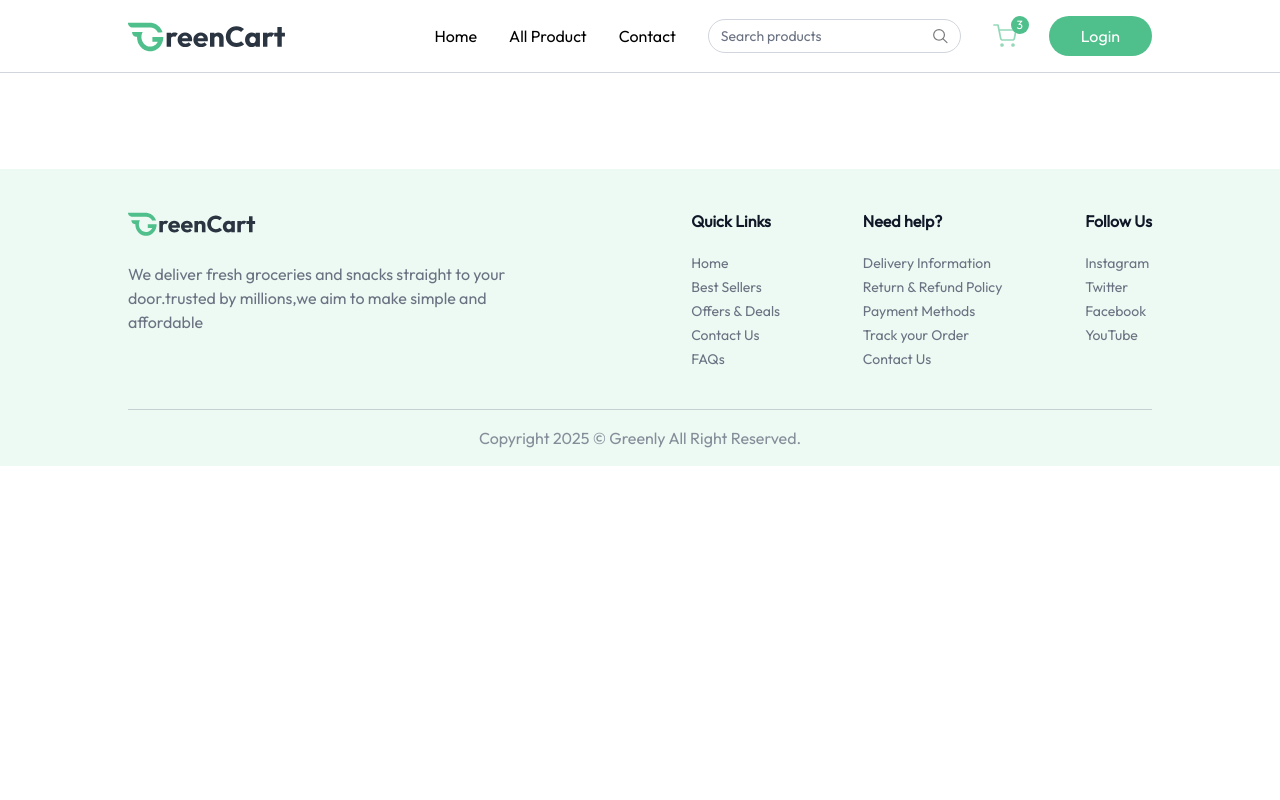
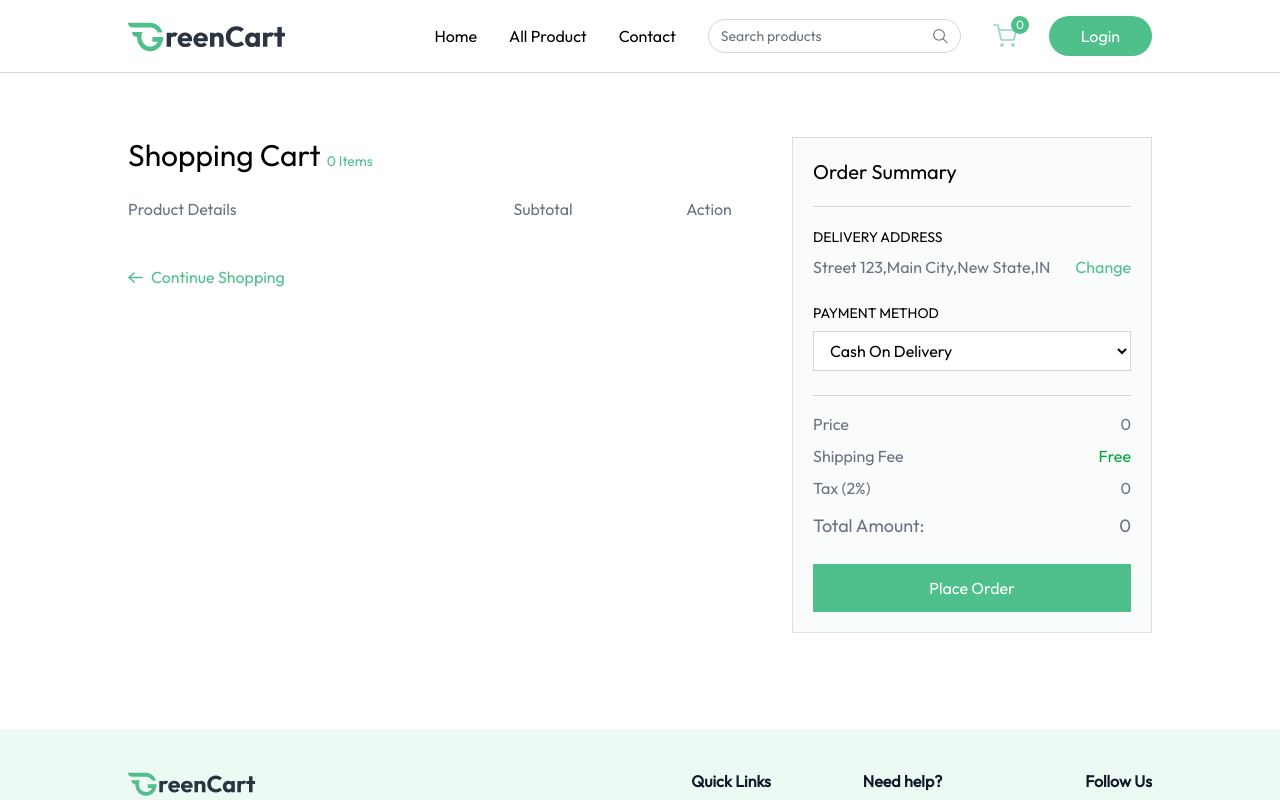
Before and after one commit to sksanoyarali/Greenly, a React (Vite) app in the folder frontend/: page /cart in a window 1280 px wide. Shown: the top 800 px of the page. Built offline with nearby package versions, Linux system fonts and the light colour scheme.

Commit message:
added cart page

```diff
--- a/frontend/src/App.jsx
+++ b/frontend/src/App.jsx
@@ -9,6 +9,7 @@
 import AllProduct from './pages/AllProduct'
 import ProductCategory from './pages/ProductCategory'
 import ProductDetail from './pages/ProductDetail'
+import Cart from './pages/Cart'
 
 const App = () => {
   const { showUserLogin } = useAppContext()
@@ -26,6 +27,7 @@
           <Route path="/products" element={<AllProduct />} />
           <Route path="/products/:category" element={<ProductCategory />} />
           <Route path="/products/:category/:id" element={<ProductDetail />} />
+          <Route path="/cart" element={<Cart />} />
         </Routes>
       </div>
       {!isSellerPath ? <Footer /> : null}
--- a/frontend/src/components/Navbar.jsx
+++ b/frontend/src/components/Navbar.jsx
@@ -11,6 +11,7 @@
     navigate,
     searchQuery,
     setSearchQuery,
+    getCartCount,
   } = useAppContext()
 
   const logout = async () => {
@@ -49,7 +50,7 @@
         >
           <img src={assets.cart_icon} alt="cart" className="w-6 opacity-60" />
           <button className="absolute -top-2 -right-3 text-xs text-white bg-primary w-[18px] h-[18px] rounded-full">
-            3
+            {getCartCount()}
           </button>
         </div>
 
@@ -81,15 +82,25 @@
         )}
       </div>
 
+      <div className="flex items-center gap-6 sm:hidden">
+        <div
+          onClick={() => navigate('/cart')}
+          className="relative cursor-pointer"
+        >
+          <img src={assets.cart_icon} alt="cart" className="w-6 opacity-60" />
+          <button className="absolute -top-2 -right-3 text-xs text-white bg-primary w-[18px] h-[18px] rounded-full">
+            {getCartCount()}
+          </button>
+        </div>
         <button
           onClick={() => (open ? setOpen(false) : setOpen(true))}
           aria-label="Menu"
-        className="sm:hidden"
+          className=""
         >
           {/* Menu Icon SVG */}
           <img src={assets.menu_icon} alt="menu" />
         </button>
-
+      </div>
       {/* Mobile Menu */}
       {open && (
         <div
--- a/frontend/src/context/appContext.jsx
+++ b/frontend/src/context/appContext.jsx
@@ -68,7 +68,7 @@
   const getCartAmount = () => {
     let totalAmount = 0
     for (const item in cartItems) {
-      let itemInfo = products.find((product) => product._id === items)
+      let itemInfo = products.find((product) => product._id === item)
       if (cartItems[item] > 0) {
         totalAmount += itemInfo.offerPrice * cartItems[item]
       }
--- /dev/null
+++ b/frontend/src/pages/Cart.jsx
@@ -0,0 +1,233 @@
+import { useEffect, useState } from 'react'
+import { useAppContext } from '../context/appContext'
+import { assets, dummyAddress } from '../assets/assets'
+
+const Cart = () => {
+  const [showAddress, setShowAddress] = useState(false)
+  const [cartArray, setCartArray] = useState([])
+  const [addresses, setAddresses] = useState(dummyAddress)
+  const [selectedAddress, setSelectedAddress] = useState(dummyAddress[0])
+
+  const [paymentOption, setPaymentOption] = useState('COD')
+
+  const getCart = () => {
+    const tempArray = []
+    for (const key in cartItems) {
+      const product = products.find((item) => item._id === key)
+      product.quantity = cartItems[key]
+      tempArray.push(product)
+    }
+    setCartArray(tempArray)
+  }
+  const {
+    products,
+    currency,
+    cartItems,
+    removeFromCart,
+    getCartCount,
+    upadteCartItem,
+    navigate,
+    getCartAmount,
+  } = useAppContext()
+
+  const placeOrder = async () => {}
+  useEffect(() => {
+    if (products.length > 0 && cartItems) {
+      getCart()
+    }
+  }, [products, cartItems])
+  return products.length > 0 && cartItems ? (
+    <div className="flex flex-col md:flex-row mt-16">
+      <div className="flex-1 max-w-4xl">
+        <h1 className="text-3xl font-medium mb-6">
+          Shopping Cart{' '}
+          <span className="text-sm text-primary">{getCartCount()} Items</span>
+        </h1>
+
+        <div className="grid grid-cols-[2fr_1fr_1fr] text-gray-500 text-base font-medium pb-3">
+          <p className="text-left">Product Details</p>
+          <p className="text-center">Subtotal</p>
+          <p className="text-center">Action</p>
+        </div>
+
+        {cartArray.map((product, index) => (
+          <div
+            key={index}
+            className="grid grid-cols-[2fr_1fr_1fr] text-gray-500 items-center text-sm md:text-base font-medium pt-3"
+          >
+            <div className="flex items-center md:gap-6 gap-3">
+              <div
+                onClick={() => {
+                  navigate(
+                    `/products/${product.category.toLowerCase()}/${product._id}`
+                  )
+                  scrollTo(0, 0)
+                }}
+                className="cursor-pointer w-24 h-24 flex items-center justify-center border border-gray-300 rounded overflow-hidden"
+              >
+                <img
+                  className="max-w-full h-full object-cover"
+                  src={product.image[0]}
+                  alt={product.name}
+                />
+              </div>
+              <div>
+                <p className="hidden md:block font-semibold">{product.name}</p>
+                <div className="font-normal text-gray-500/70">
+                  <p>
+                    Weight: <span>{product.weight || 'N/A'}</span>
+                  </p>
+                  <div className="flex items-center">
+                    <p>Qty:</p>
+                    <select
+                      onChange={(e) =>
+                        upadteCartItem(product._id, Number(e.target.value))
+                      }
+                      value={cartItems[product._id]}
+                      className="outline-none"
+                    >
+                      {Array(
+                        cartItems[product._id] > 9 ? cartItems[product._id] : 9
+                      )
+                        .fill('')
+                        .map((_, index) => (
+                          <option key={index} value={index + 1}>
+                            {index + 1}
+                          </option>
+                        ))}
+                    </select>
+                  </div>
+                </div>
+              </div>
+            </div>
+            <p className="text-center">
+              {currency}
+              {product.offerPrice * product.quantity}
+            </p>
+            <button
+              onClick={() => {
+                removeFromCart(product._id)
+              }}
+              className="cursor-pointer mx-auto"
+            >
+              <img
+                src={assets.remove_icon}
+                alt="remove"
+                className="inline-block w-6 h-6"
+              />
+            </button>
+          </div>
+        ))}
+
+        <button
+          onClick={() => {
+            navigate('/products')
+            scrollTo(0, 0)
+          }}
+          className="group cursor-pointer flex items-center mt-8 gap-2 text-primary font-medium"
+        >
+          <img
+            src={assets.arrow_right_icon_colored}
+            alt="arrow"
+            className="group-hover:-translate-x-1 transition"
+          />
+          Continue Shopping
+        </button>
+      </div>
+
+      <div className="max-w-[360px] w-full bg-gray-100/40 p-5 max-md:mt-16 border border-gray-300/70">
+        <h2 className="text-xl md:text-xl font-medium">Order Summary</h2>
+        <hr className="border-gray-300 my-5" />
+
+        <div className="mb-6">
+          <p className="text-sm font-medium uppercase">Delivery Address</p>
+          <div className="relative flex justify-between items-start mt-2">
+            <p className="text-gray-500">
+              {selectedAddress
+                ? `${selectedAddress.street},${selectedAddress.city},${selectedAddress.state},${selectedAddress.country}`
+                : 'No Address Found'}
+            </p>
+            <button
+              onClick={() => setShowAddress(!showAddress)}
+              className="text-primary hover:underline cursor-pointer"
+            >
+              Change
+            </button>
+            {showAddress && (
+              <div className="absolute top-12 py-1 bg-white border border-gray-300 text-sm w-full">
+                {addresses.map((address, index) => (
+                  <p
+                    key={index}
+                    onClick={() => {
+                      setSelectedAddress(address)
+                      setShowAddress(false)
+                    }}
+                    className="text-gray-500 p-2 hover:bg-gray-100"
+                  >
+                    {address.street},{address.city},{address.state},
+                    {address.country}
+                  </p>
+                ))}
+                <p
+                  onClick={() => navigate('/add-address')}
+                  className="text-primary text-center cursor-pointer p-2 hover:bg-primary/10"
+                >
+                  Add address
+                </p>
+              </div>
+            )}
+          </div>
+
+          <p className="text-sm font-medium uppercase mt-6">Payment Method</p>
+
+          <select
+            onChange={(e) => setPaymentOption(e.target.value)}
+            className="w-full border border-gray-300 bg-white px-3 py-2 mt-2 outline-none"
+          >
+            <option value="COD">Cash On Delivery</option>
+            <option value="Online">Online Payment</option>
+          </select>
+        </div>
+
+        <hr className="border-gray-300" />
+
+        <div className="text-gray-500 mt-4 space-y-2">
+          <p className="flex justify-between">
+            <span>Price</span>
+            <span>
+              {currency}
+              {getCartAmount()}{' '}
+            </span>
+          </p>
+          <p className="flex justify-between">
+            <span>Shipping Fee</span>
+            <span className="text-green-600">Free</span>
+          </p>
+          <p className="flex justify-between">
+            <span>Tax (2%)</span>
+            <span>
+              {currency}
+              {(getCartAmount() * 2) / 100}
+            </span>
+          </p>
+          <p className="flex justify-between text-lg font-medium mt-3">
+            <span>Total Amount:</span>
+            <span>
+              {currency}
+              {getCartAmount() + (getCartAmount() * 2) / 100}
+            </span>
+          </p>
+        </div>
+
+        <button
+          onClick={placeOrder}
+          className="w-full py-3 mt-6 cursor-pointer bg-primary text-white font-medium hover:bg-primary-dull transition"
+        >
+          {paymentOption === 'COD' ? 'Place Order' : 'Proceed to Checkout'}
+        </button>
+      </div>
+    </div>
+  ) : null
+}
+
+export default Cart
```
Lines whose indentation alone changed are shown as unchanged.
